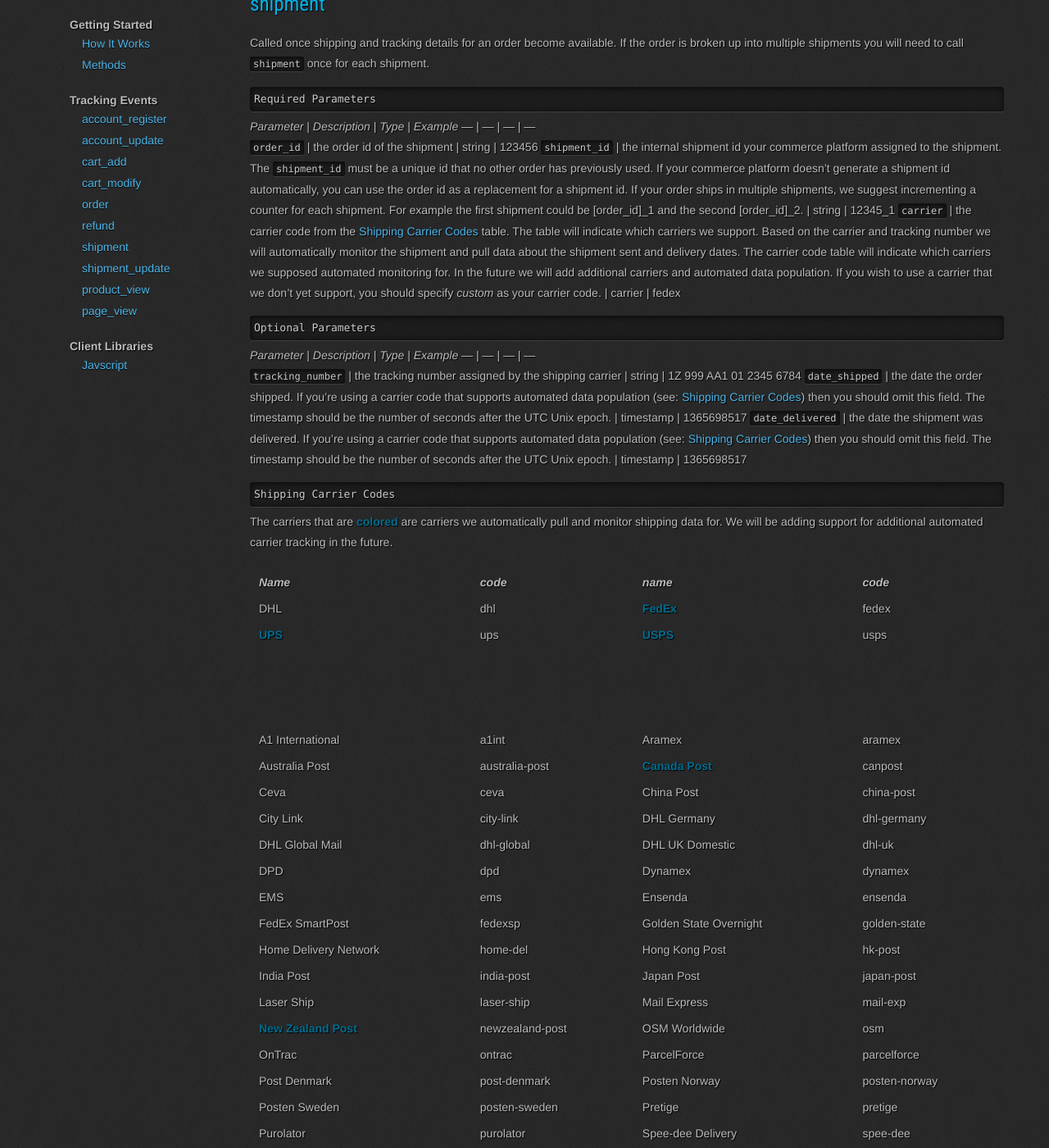
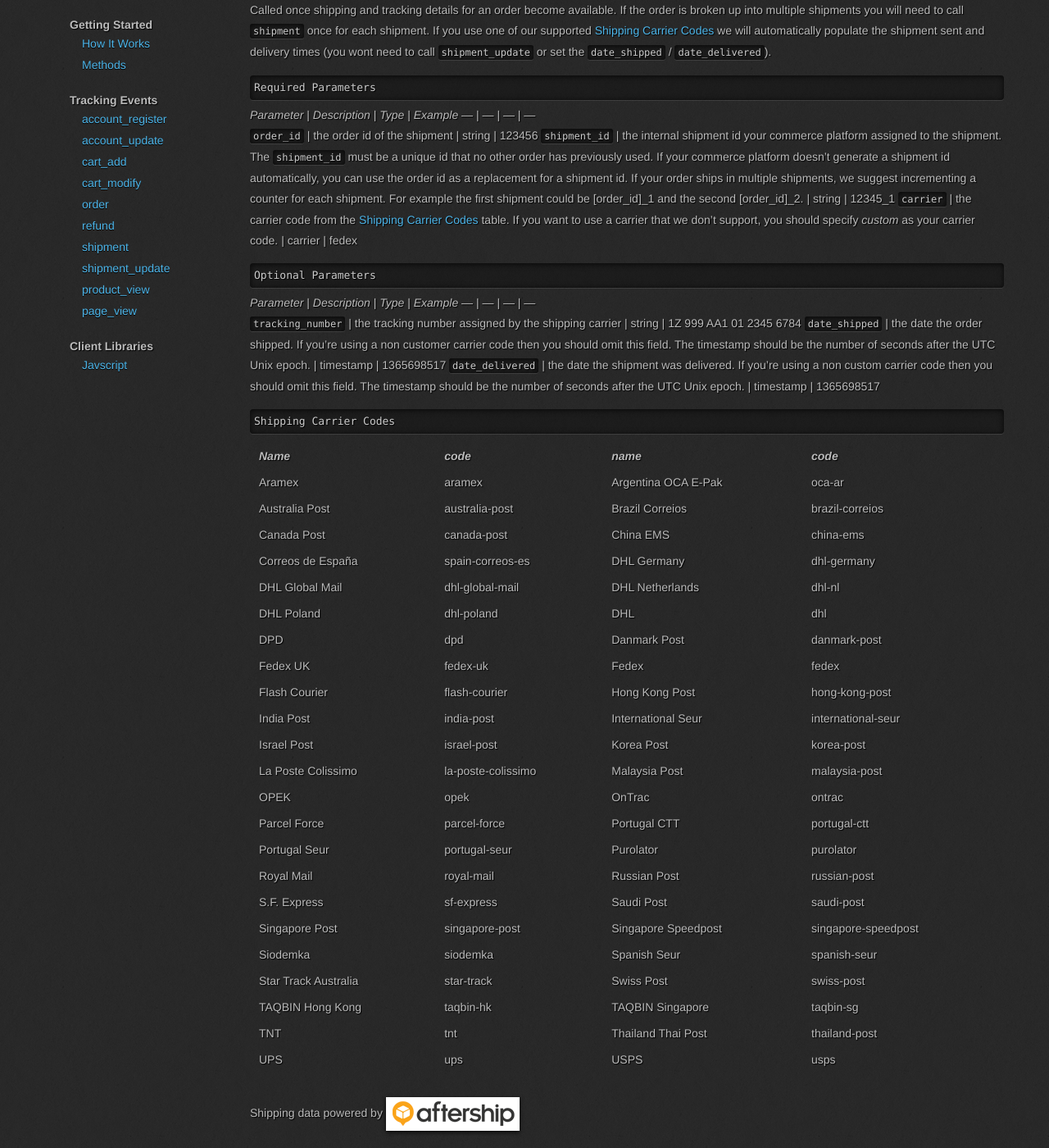
Before and after one commit to Shopalytic/docs, a Jekyll site: the page built from events.md, in a window 1280 px wide and 1400 px high, scrolled down 3179 px. Shown: the whole window at 82% size. Built offline with Jekyll 4.4.1, drawn with Linux system fonts in a browser that asks for light colours; nearby versions of some CDN libraries; Markdown is read by kramdown in place of the engine named in the settings; some of the changed text lies outside the part shown.

Commit message:
Added correct shipment carriers for aftership. Updated documentation to reflect aftership changes.

```diff
--- a/_includes/events.md
+++ b/_includes/events.md
@@ -130,15 +130,9 @@
 `discount_refund` | the amount of discount being refunded | decimal | 15.50
 
 
-UPS
-USPS
-FedEx
-Canada Post
-New Zealand Post
-
 
 <h2 id="shipment">shipment</h2>
-Called once shipping and tracking details for an order become available. If the order is broken up into multiple shipments you will need to call `shipment` once for each shipment.
+Called once shipping and tracking details for an order become available. If the order is broken up into multiple shipments you will need to call `shipment` once for each shipment. If you use one of our supported [Shipping Carrier Codes](#carriers) we will automatically populate the shipment sent and delivery times (you wont need to call `shipment_update` or set the `date_shipped` / `date_delivered`).
 
 
 <pre>Required Parameters</pre>
@@ -146,44 +140,42 @@
 --- | --- | --- | ---
 `order_id` | the order id of the shipment | string | 123456
 `shipment_id` | the internal shipment id your commerce platform assigned to the shipment. The `shipment_id` must be a unique id that no other order has previously used. If your commerce platform doesn't generate a shipment id automatically, you can use the order id as a replacement for a shipment id. If your order ships in multiple shipments, we suggest incrementing a counter for each shipment. For example the first shipment could be [order_id]_1 and the second [order_id]_2. | string | 12345_1
-`carrier` | the carrier code from the [Shipping Carrier Codes](#carriers) table. The table will indicate which carriers we support. Based on the carrier and tracking number we will automatically monitor the shipment and pull data about the shipment sent and delivery dates. The carrier code table will indicate which carriers we supposed automated monitoring for. In the future we will add additional carriers and automated data population. If you wish to use a carrier that we don't yet support, you should specify *custom* as your carrier code. | carrier | fedex
+`carrier` | the carrier code from the [Shipping Carrier Codes](#carriers) table. If you want to use a carrier that we don't support, you should specify *custom* as your carrier code. | carrier | fedex
 
 <pre>Optional Parameters</pre>
 *Parameter* | *Description* | *Type* | *Example*
 --- | --- | --- | ---
 `tracking_number` | the tracking number assigned by the shipping carrier | string | 1Z 999 AA1 01 2345 6784
-`date_shipped` | the date the order shipped. If you're using a carrier code that supports automated data population (see: [Shipping Carrier Codes](#carriers)) then you should omit this field. The timestamp should be the number of seconds after the UTC Unix epoch. | timestamp | 1365698517
-`date_delivered` | the date the shipment was delivered. If you're using a carrier code that supports automated data population (see: [Shipping Carrier Codes](#carriers)) then you should omit this field. The timestamp should be the number of seconds after the UTC Unix epoch. | timestamp | 1365698517
+`date_shipped` | the date the order shipped. If you're using a non customer carrier code then you should omit this field. The timestamp should be the number of seconds after the UTC Unix epoch. | timestamp | 1365698517
+`date_delivered` | the date the shipment was delivered. If you're using a non custom carrier code then you should omit this field. The timestamp should be the number of seconds after the UTC Unix epoch. | timestamp | 1365698517
 
 {% capture shipping %}
-The carriers that are __colored__ are carriers we automatically pull and monitor shipping data for. We will be adding support for additional automated carrier tracking in the future.
 
 *Name* | *code* | *name* | *code*
 --- | --- | --- | ---
-DHL | dhl | __FedEx__ | fedex
-__UPS__ | ups | __USPS__ | usps
- | | | |
- | | | |
- | | | |
-A1 International | a1int | Aramex | aramex
-Australia Post | australia-post | __Canada Post__ | canpost
-Ceva | ceva | China Post | china-post
-City Link | city-link | DHL Germany | dhl-germany
-DHL Global Mail | dhl-global | DHL UK Domestic | dhl-uk
-DPD | dpd | Dynamex | dynamex
-EMS | ems | Ensenda | ensenda
-FedEx SmartPost | fedexsp | Golden State Overnight | golden-state
-Home Delivery Network | home-del | Hong Kong Post | hk-post
-India Post | india-post | Japan Post | japan-post
-Laser Ship | laser-ship | Mail Express | mail-exp
-__New Zealand Post__ | newzealand-post | OSM Worldwide | osm
-OnTrac | ontrac | ParcelForce | parcelforce
-Post Denmark | post-denmark | Posten Norway | posten-norway
-Posten Sweden | posten-sweden | Pretige | pretige
-Purolator | purolator | Spee-dee Delivery | spee-dee
-Streamlite | streamlite | TNT | tnt
-Thailand Post | thai-post | Toll Global | toll
-UPS MailInnovations | upsmi | YRC | YRC
+Aramex | aramex | Argentina OCA E-Pak | oca-ar
+Australia Post | australia-post | Brazil Correios | brazil-correios
+Canada Post | canada-post | China EMS | china-ems
+Correos de España | spain-correos-es | DHL Germany | dhl-germany
+DHL Global Mail | dhl-global-mail | DHL Netherlands | dhl-nl
+DHL Poland | dhl-poland | DHL | dhl
+DPD | dpd | Danmark Post | danmark-post
+Fedex UK | fedex-uk | Fedex | fedex
+Flash Courier | flash-courier | Hong Kong Post | hong-kong-post
+India Post | india-post | International Seur | international-seur
+Israel Post | israel-post | Korea Post | korea-post
+La Poste Colissimo | la-poste-colissimo | Malaysia Post | malaysia-post
+OPEK | opek | OnTrac | ontrac
+Parcel Force | parcel-force | Portugal CTT | portugal-ctt
+Portugal Seur | portugal-seur | Purolator | purolator
+Royal Mail | royal-mail | Russian Post | russian-post
+S.F. Express | sf-express | Saudi Post | saudi-post
+Singapore Post | singapore-post | Singapore Speedpost | singapore-speedpost
+Siodemka | siodemka | Spanish Seur | spanish-seur
+Star Track Australia | star-track | Swiss Post | swiss-post
+TAQBIN Hong Kong | taqbin-hk | TAQBIN Singapore | taqbin-sg
+TNT | tnt | Thailand Thai Post | thailand-post
+UPS | ups | USPS | usps
 
 {% endcapture %}
 
@@ -191,6 +183,9 @@
 <div class="carriers" style="width: 150px; display: inline">
 {{ shipping | markdownify }}
 </div>
+
+<br />
+Shipping data powered by [![Aftership](/assets/images/aftership_logo.png)](http://www.aftership.com)
 
 
 <h2 id="shipment_update">shipment_update</h2>
```
Also changed, not shown: other parts of _includes/events.md (+2 -2 lines), index.md (+1 -1 lines), javascript.md (+1 -1 lines), assets/images/aftership_logo.png (added).
